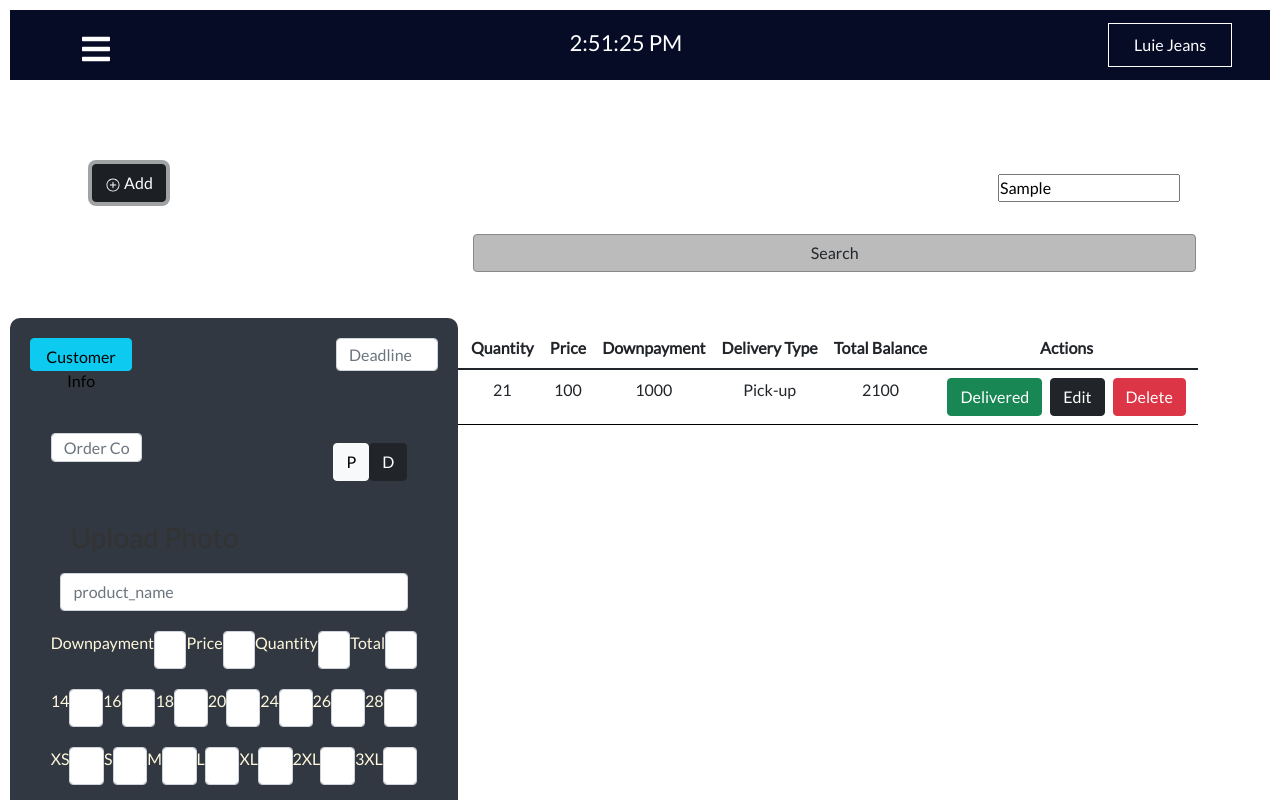
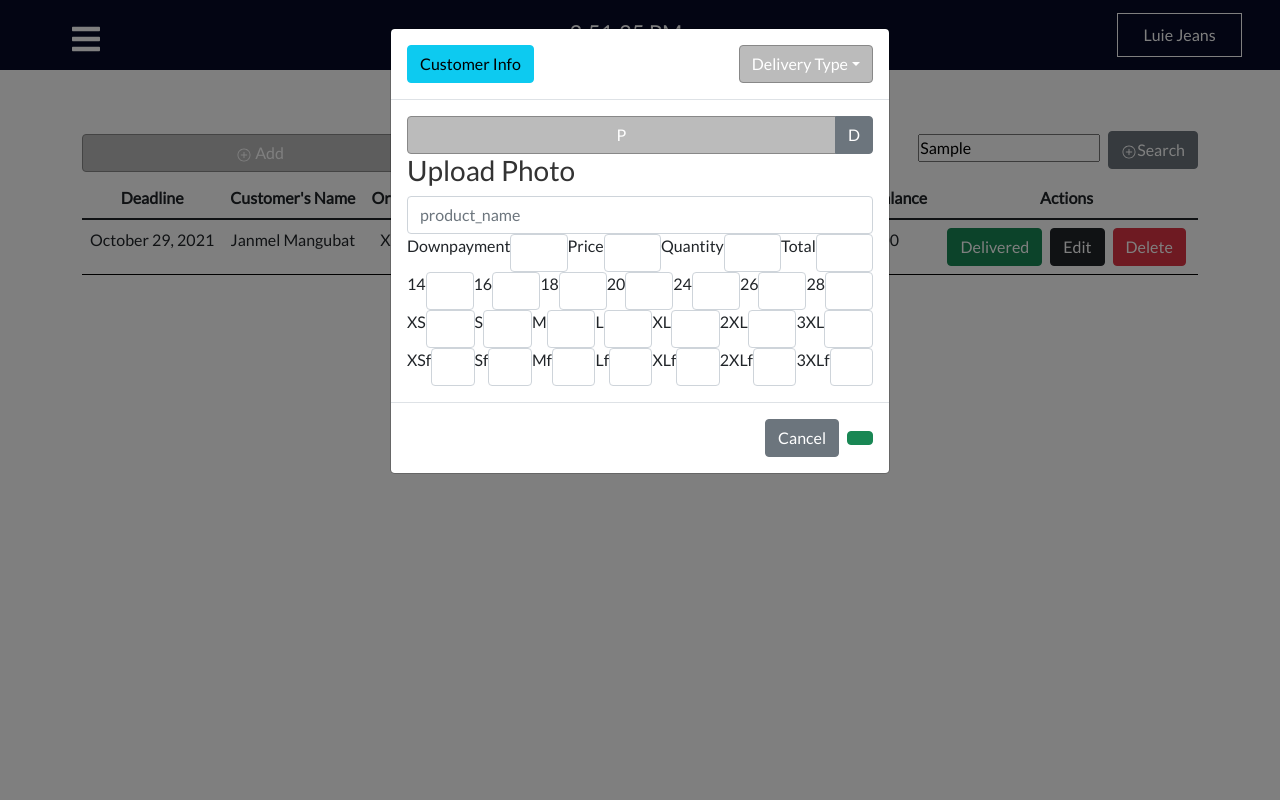
Before and after one commit to TheLadsters/luiejeansmanagementsystem, a React (Create React App) app: page /landing-page in a window 1280 px wide. Both pictures are taken after typing "Sample" into the empty fields and a click on the button "Add". Shown: the top 800 px of the page. Built offline with nearby package versions, Linux system fonts and the light colour scheme.

Commit message:
Modal[incomplete]

```diff
--- a/src/components/CustomerInfo.js
+++ b/src/components/CustomerInfo.js
@@ -1,5 +1,5 @@
 import React from "react";
-import {Modal, Button} from 'react-bootstrap';
+import {Modal, Button,Form} from 'react-bootstrap';
 import 'bootstrap/dist/css/bootstrap.min.css';
 
 const CustomerInfo = () => {
--- a/src/components/Modal.css
+++ b/src/components/Modal.css
@@ -1,4 +1,4 @@
-.justify-content-between {
+/* .justify-content-between {
     width: 100%;
 }
 
@@ -10,8 +10,14 @@
 }
 
 .btn-info {
-    height: 50%;
-    width: 25%;
+    height: 75%;
+    width: 30%;
+    text-align: left;
+}
+
+.btn-info
+::placeholder{
+    color:blueviolet;
 }
 
 .justify-content-between:nth-child(1)
@@ -83,4 +89,4 @@ label{
     justify-content: space-between;
     margin: 5% 5% 5% 5%;
 
-}
+} */
--- a/src/components/Modal.js
+++ b/src/components/Modal.js
@@ -1,22 +1,16 @@
 import React from "react";
+import {Button, ButtonGroup} from "react-bootstrap";
+import 'bootstrap/dist/css/bootstrap.min.css';
 import './Modal.css';
 
-function Modal(props){
-    return (props.trigger) ? (
+const Mods = () => {
+    return(
         <div className="d-flex  flex-md-column modal-fade">
-            <div className="d-flex justify-content-between">
-                <button className="btn btn-info">Customer Info</button>
-                <input type="text" className="form-control" placeholder="Deadline"/>
-            </div>
             <div className="d-flex flex-lg-column" >
-                <div className="d-flex justify-content-between">
-                    <input className="form-control" type="text" placeholder="Order Code" />
-                    <div className="delivery-type">
-                        <button className="btn btn-light">P</button>
-                        <button className="btn btn-dark">D</button>
-                    </div>
-
-                </div>
+                <ButtonGroup>
+                    <Button variant = "primary">P</Button>
+                    <Button variant = "secondary">D</Button>
+                </ButtonGroup>
                 <div className="d-flex flex-column">
                     <div className="upload-photo"><h3>Upload Photo</h3></div>
                     <input className="form-control" type="text" placeholder="product_name" />
@@ -55,15 +49,8 @@ function Modal(props){
                     <label>3XLf</label><input className="form-control" />
                 </div>
             </div>
-            <div className="d-flex justify-content-end">
-                <div className="d-flex justify-content-between">
-                    <button className="btn btn-secondary"> Cancel </button>
-                    {props.children}
-                    <button className="btn btn-success"> Add </button>
-                </div>
-            </div>
         </div>
-    ): "";
+    );
 }
 
-export default Modal;
+export default Mods;
--- a/src/pages/LandingPage.js
+++ b/src/pages/LandingPage.js
@@ -1,14 +1,17 @@
 import React, { useState } from 'react';
-import { Table, Container, Row, Col, ToggleButton} from "react-bootstrap";
+import { Table, Container, Row, Col, ToggleButton,Modal, ButtonGroup,Button,DropdownButton,Dropdown} from "react-bootstrap";
 import './LandingPage.css';
 import 'bootstrap/dist/css/bootstrap.min.css';
 import * as IoIcons from 'react-icons/io';
 import { Routes, Route } from 'react-router-dom';
 import Navbar from '../components/Navbar';
-import Modal from '../components/Modal';
+import Mods from '../components/Modal';
+import CustomerInfo from '../components/CustomerInfo';
 
 const LandingPage = () => {
-    const [buttonAdd, setButtonAdd] =useState(false);
+    const [show,setShow] = useState(false);
+    const handleShow = () => setShow(true);
+    const handleClose = () => setShow(false);
     return (
     <>
             <Routes>
@@ -20,18 +23,32 @@ const LandingPage = () => {
         <Container>
             <Row className="text-end">
                 <Col md={4} className="mt-5 pt-3 pr-5 text-start">
-                <button onClick={() => setButtonAdd(true)
-                } className="btn btn-dark"><IoIcons.IoIosAddCircleOutline /> Add</button>
+                <Button variant="primary" onClick={handleShow} className="btn btn-dark"><IoIcons.IoIosAddCircleOutline /> Add</Button>
                 </Col>
 
                 <Col className="mt-5">
                     <input type="text" className="my-3 mx-2" placeholder="Search"/>
-                    <button className=" btn btn-primary w-10 my-3 mx-2 text-dark">Search</button>
+                    <Button variant="secondary"><IoIcons.IoIosAddCircleOutline />Search</Button>
                 </Col>
             </Row>
         </Container>
 
-        <Modal trigger={buttonAdd} setTrigger={setButtonAdd}/>
+        <Modal show={show}>
+            <Modal.Header>
+                <Button variant="info">Customer Info</Button>
+                <DropdownButton as={ButtonGroup} title="Delivery Type" id="bg-nested-dropdown">
+                    <Dropdown.Item eventKey="1">Pick-Up</Dropdown.Item>
+                    <Dropdown.Item eventKey="2">Deliver</Dropdown.Item>
+                </DropdownButton>
+            </Modal.Header>
+            <Modal.Body>
+                <Mods />
+            </Modal.Body>
+            <Modal.Footer>
+                    <Button variant="secondary" onClick={handleClose}>Cancel</Button>
+                    <Button variant="success" onClick={handleClose} ></Button>
+            </Modal.Footer>
+        </Modal>
 
         <Container>
             <Table className="text-center">
```
Also changed, not shown: src/components/.js (deleted).
